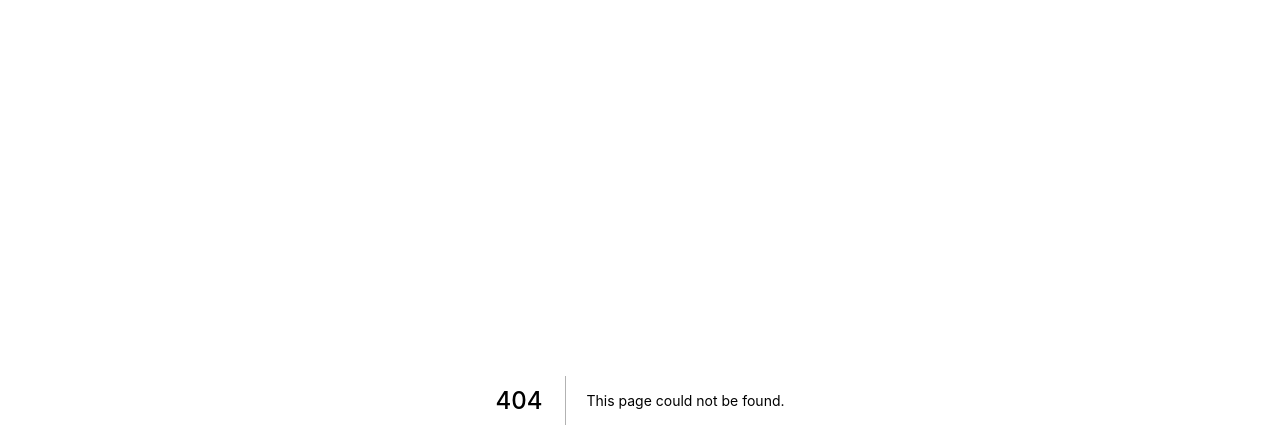
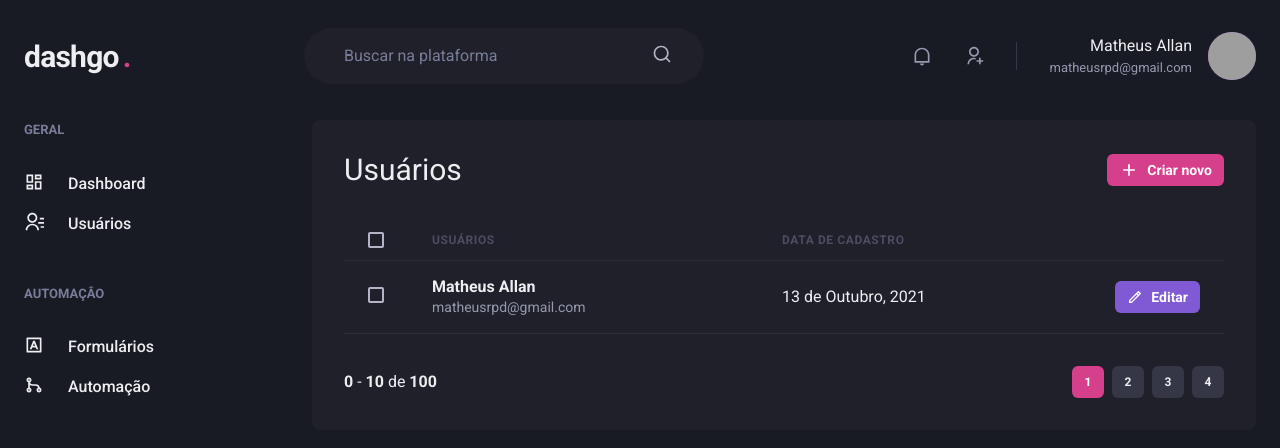
Before and after one commit to matheusrpd/dashgo, a Next.js app: page /users in a window 1280 px wide. Before the commit this address had no page. Shown: the top 448 px of the page. Built offline with nearby package versions, Linux system fonts and the light colour scheme; grey boxes are pictures that could not be loaded.

Commit message:
Estilizando página de listagem de usuários.

```diff
--- /dev/null
+++ b/src/components/Pagination.tsx
@@ -0,0 +1,65 @@
+import { Stack, Button, Box } from "@chakra-ui/react";
+
+export function Pagination() {
+  return (
+    <Stack
+      direction="row"
+      mt="8"
+      justify="space-between"
+      align="center"
+      spacing="6"
+    >
+      <Box>
+        <strong>0</strong> - <strong>10</strong> de <strong>100</strong>
+      </Box>
+      <Stack direction="row" spacing="2">
+        <Button
+          size="sm"
+          fontSize="xs"
+          w="4"
+          colorScheme="pink"
+          disabled
+          _disabled={{
+            bg: 'pin.500',
+            cursor: 'default'
+          }}
+        >
+          1
+        </Button>
+        <Button
+          size="sm"
+          fontSize="xs"
+          w="4"
+          bg="gray.700"
+          _hover={{
+            bg: 'gray.500'
+          }}
+        >
+          2
+        </Button>
+        <Button
+          size="sm"
+          fontSize="xs"
+          w="4"
+          bg="gray.700"
+          _hover={{
+            bg: 'gray.500'
+          }}
+        >
+          3
+        </Button>
+        <Button
+          size="sm"
+          fontSize="xs"
+          w="4"
+          bg="gray.700"
+          _hover={{
+            bg: 'gray.500'
+          }}
+        >
+          4
+        </Button>
+      </Stack>
+    </Stack>
+  );
+}
--- /dev/null
+++ b/src/pages/users/index.tsx
@@ -0,0 +1,84 @@
+import { Box, Flex, Heading, Icon, Table, Button, Thead, Tr, Th, Checkbox, Tbody, Td, Text} from "@chakra-ui/react";
+import { RiAddLine, RiPencilLine } from "react-icons/ri";
+import { Header } from "../../components/Header";
+import { Pagination } from "../../components/Pagination";
+import { Sidebar } from "../../components/Sidebar";
+
+export default function UserList() {
+  return (
+    <Box>
+      <Header />
+
+      <Flex
+        w="100%"
+        my="6"
+        mx="auto"
+        px="6"
+        maxWidth={1480}
+      >
+        <Sidebar />
+
+        <Box flex="1" borderRadius={8} bg="gray.800" p="8">
+          <Flex mb="8" justify="space-between" align="center">
+            <Heading size="lg" fontWeight="normal">Usuários</Heading>
+            <Button
+              as="a"
+              size="sm"
+              fontSize="sm"
+              colorScheme="pink"
+              leftIcon={<Icon
+                as={RiAddLine}
+                fontSize="20"
+              />}
+            >
+              Criar novo
+            </Button>
+          </Flex>
+
+          <Table colorScheme="whiteAlpha">
+            <Thead>
+              <Tr>
+                <Th px="6" w="8" color="gray.300">
+                  <Checkbox colorScheme="pink"/>
+                </Th>
+                <Th>Usuários</Th>
+                <Th>Data de cadastro</Th>
+                <Th w="8"></Th>
+              </Tr>
+            </Thead>
+            <Tbody>
+              <Tr>
+                <Td px="6">
+                  <Checkbox colorScheme="pink"/>
+                </Td>
+                <Td>
+                  <Box>
+                    <Text fontWeight="bold">Matheus Allan</Text>
+                    <Text fontSize="sm" color="gray.300">matheusrpd@gmail.com</Text>
+                  </Box>
+                </Td>
+                <Td>13 de Outubro, 2021</Td>
+                <Td>
+                  <Button
+                    as="a"
+                    size="sm"
+                    fontSize="sm"
+                    colorScheme="purple"
+                    leftIcon={<Icon
+                      as={RiPencilLine}
+                      fontSize="16"
+                    />}
+                  >
+                    Editar
+                  </Button>
+                </Td>
+              </Tr>
+            </Tbody>
+          </Table>
+
+          <Pagination />
+        </Box>
+      </Flex>
+    </Box>
+  );
+}
```
